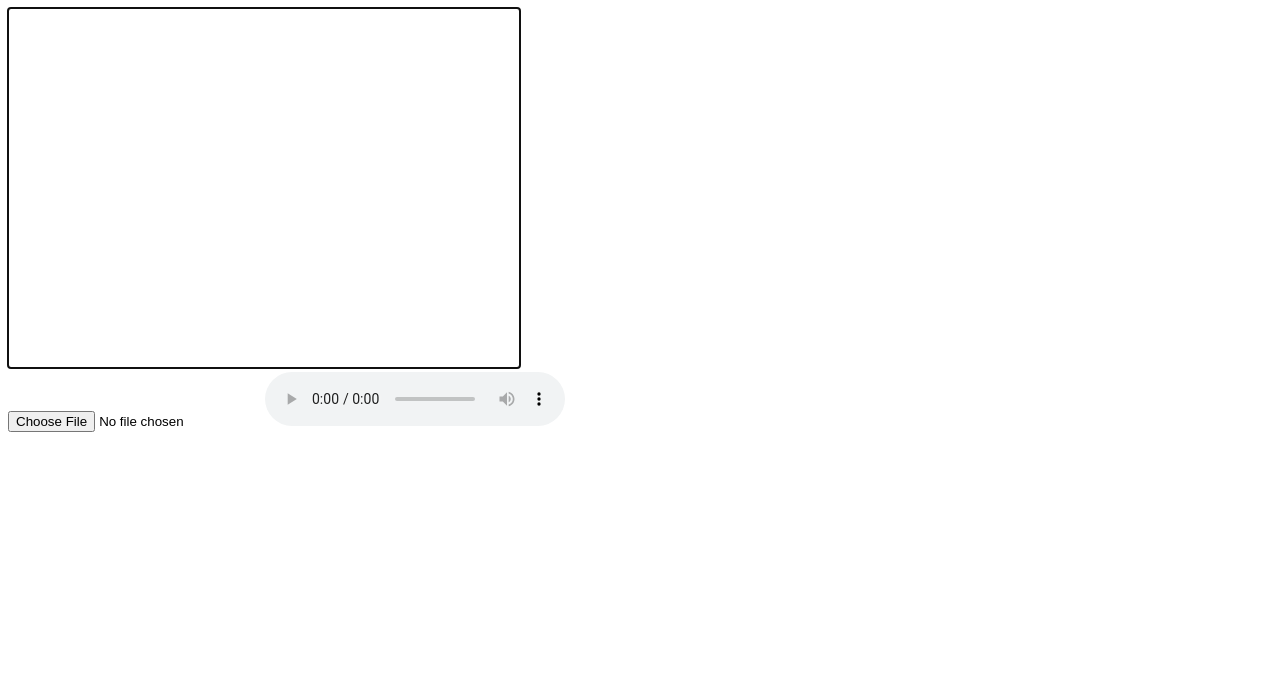
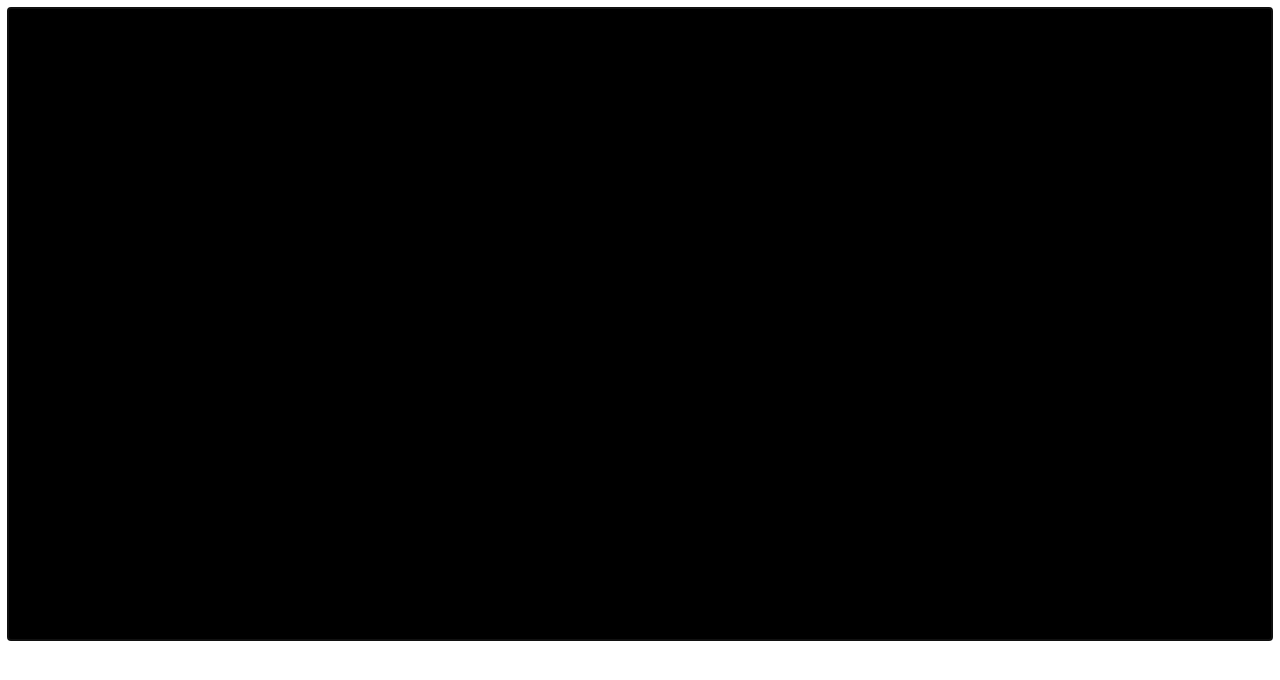
Before and after one commit to sityaran/codeday2017, a plain HTML site: page index.html in a window 1280 px wide. Drawn offline with Linux system fonts and the light colour scheme.

Commit message:
changed how the canvas size is defined

```diff
--- a/audio.js
+++ b/audio.js
@@ -16,9 +16,15 @@ window.onload = function () {
   canvas = document.getElementById('AudioVisual')
   canvas.focus()
   canvasContext = canvas.getContext('2d')
+
+  canvasContext.fillStyle = 'black'
+  canvasContext.fillRect(0,0,canvas.width,canvas.height)
+
   audioContext = new (window.AudioContext || window.webkitAudioContext)()
   analyser = audioContext.createAnalyser()
+
   if (useMic) {
+    hide(document.getElementById("audioControls"))
     micLoad();
   } else {
     document.querySelector('input').addEventListener('change', fileLoad)
@@ -67,7 +73,7 @@ function fileLoad () {
 }
 
 function setupAnalyser () {
- analyser.fftSize = canvas.width
+ analyser.fftSize = Math.pow(2, Math.floor(Math.log2(canvas.width)))
  bufferLength = analyser.frequencyBinCount
  dataArray = new Uint8Array(bufferLength)
 
@@ -99,6 +105,9 @@ function drawStandardVisual () {
  }
 }
 
-function draw() {
-
+function hide (elements) {
+  elements = elements.length ? elements : [elements];
+  for (var index = 0; index < elements.length; index++) {
+    elements[index].style.display = 'none';
+  }
 }
--- a/index.html
+++ b/index.html
@@ -1,7 +1,16 @@
 <!DOCTYPE html>
 <script src="audio.js"></script>
 
-<canvas id="AudioVisual" width="512" height="360" tabindex="0"></canvas> <!-- for visualizing audio -->
+<style>
+  canvas#AudioVisual {
+    width: 100%;
+    height: 100%;
+  }
+</style>
+
+<canvas id="AudioVisual" tabindex="0"></canvas> <!-- for visualizing audio -->
 <br>
+<div id="audioControls">
 <input id="audio_file" type="file" accept="audio/*" /> <!-- for uploading audio -->
 <audio controls id="audio_player"></audio><!-- for playing audio -->
+</div>
```
